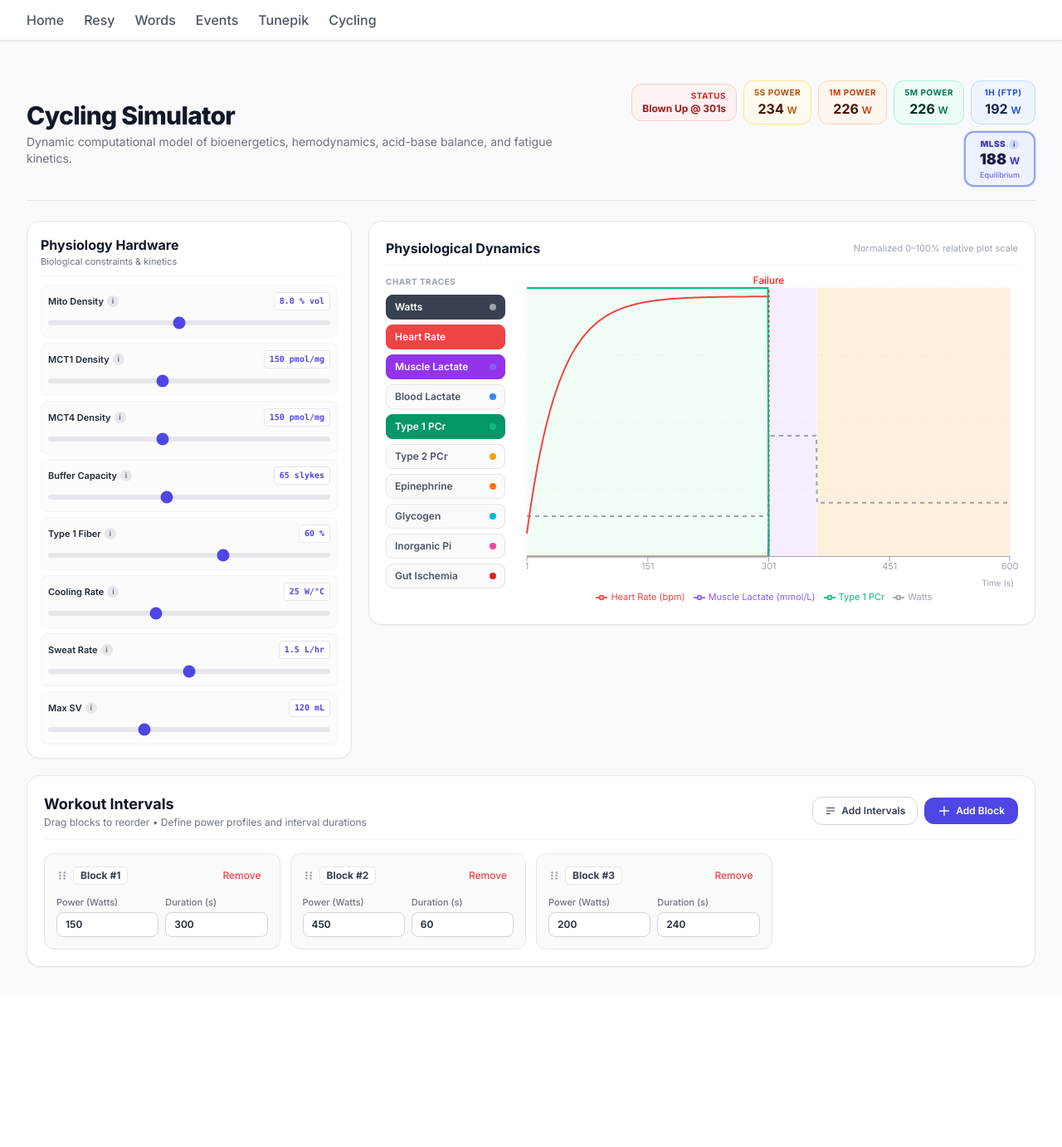
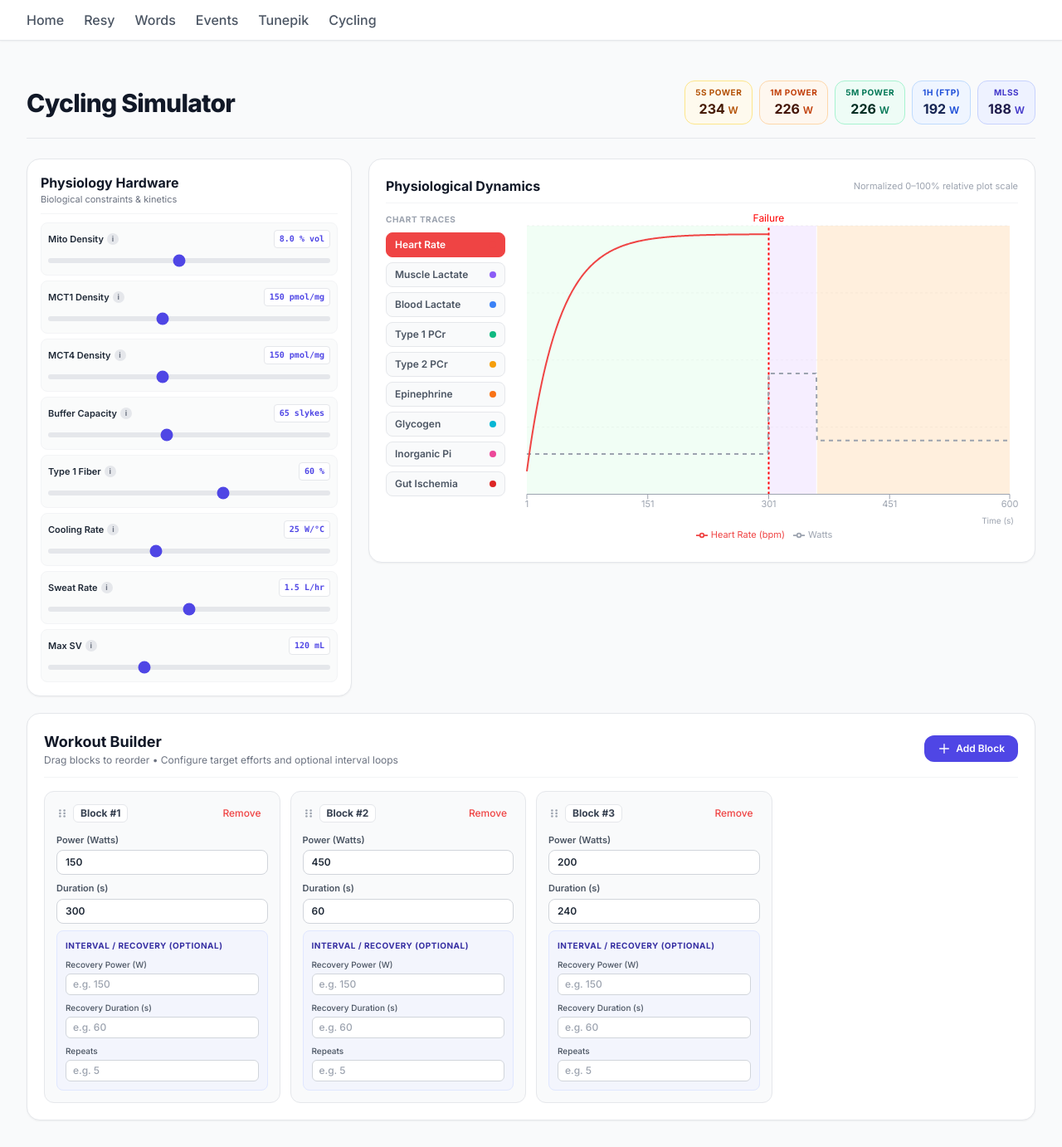
Before and after one commit to articasync/website, a Next.js app: page /cycling in a window 1280 px wide. Shown: the whole page at 83% size. Before the commit the page ends 1197 px from the top, so only its background shows below. Built offline with nearby package versions, Linux system fonts and the light colour scheme.

Commit message:
Add native interval looping in workout cards, unrolled simulation pipeline, and cleaned header

```diff
--- a/components/SimulatorClient.tsx
+++ b/components/SimulatorClient.tsx
@@ -19,7 +19,12 @@ import {
   runSimulation,
 } from "@/lib/physics";
 import { useSimulatorStore } from "@/store/useSimulatorStore";
-import { ChartToggles, Hardware, SimulationPoint } from "@/types/simulator";
+import {
+  ChartToggles,
+  Hardware,
+  SimulationPoint,
+  WorkoutBlock,
+} from "@/types/simulator";
 
 interface SliderConfig {
   key: keyof Hardware;
@@ -115,12 +120,6 @@ interface ToggleMeta {
 
 const TOGGLE_CONFIGS: ToggleMeta[] = [
   {
-    key: "showWatts",
-    label: "Watts",
-    color: "#9ca3af",
-    activeClass: "bg-gray-700 text-white border-gray-700 shadow-2xs",
-  },
-  {
     key: "showHR",
     label: "Heart Rate",
     color: "#ef4444",
@@ -192,6 +191,31 @@ function getZoneColor(watts: number, mlss: number): string {
   return "#e9d5ff"; // Z7 (150%+): purple
 }
 
+/**
+ * Unrolls complex workout blocks (repeats, secondary intervals) into a flat sequential array.
+ */
+function unrollWorkout(
+  workout: WorkoutBlock[]
+): { watts: number; durationSeconds: number }[] {
+  const flatWorkout: { watts: number; durationSeconds: number }[] = [];
+  for (const block of workout) {
+    const repeats = block.repeats && block.repeats > 0 ? block.repeats : 1;
+    for (let i = 0; i < repeats; i++) {
+      flatWorkout.push({
+        watts: block.watts,
+        durationSeconds: block.durationSeconds,
+      });
+      if (block.watts2 !== undefined && block.durationSeconds2 !== undefined) {
+        flatWorkout.push({
+          watts: block.watts2,
+          durationSeconds: block.durationSeconds2,
+        });
+      }
+    }
+  }
+  return flatWorkout;
+}
+
 export default function SimulatorClient() {
   const {
     hardware,
@@ -214,18 +238,11 @@ export default function SimulatorClient() {
   const [draggedIndex, setDraggedIndex] = useState<number | null>(null);
   const [dragOverIndex, setDragOverIndex] = useState<number | null>(null);
 
-  // Local state for "Add Intervals" generator
-  const [showIntervalsForm, setShowIntervalsForm] = useState(false);
-  const [intervalPower1, setIntervalPower1] = useState(400);
-  const [intervalDuration1, setIntervalDuration1] = useState(60);
-  const [intervalPower2, setIntervalPower2] = useState(200);
-  const [intervalDuration2, setIntervalDuration2] = useState(60);
-  const [intervalRepeats, setIntervalRepeats] = useState(5);
-
-  // Physics execution recalculates instantly when inputs change
+  // Unrolled workout array for physics simulation and zone rendering
+  const flatWorkout = useMemo(() => unrollWorkout(workout), [workout]);
   const simulationData = useMemo(
-    () => runSimulation(hardware, workout),
-    [hardware, workout]
+    () => runSimulation(hardware, flatWorkout as any),
+    [hardware, flatWorkout]
   );
 
   // Normalized simulation data for unified 0-100 plotting scale
@@ -279,60 +296,34 @@ export default function SimulatorClient() {
     };
   }, [hardware]);
 
-  // Power zone shading areas mapped over workout blocks
+  // Power zone shading areas mapped over unrolled flatWorkout
   const zoneAreas = useMemo(() => {
-    let currentStart = 1; // Simulation loop starts at time = 1
-    return workout.map((block, index) => {
+    let currentStart = 1;
+    return flatWorkout.map((block, index) => {
       const start = currentStart;
       const end = currentStart + block.durationSeconds - 1;
       currentStart = end + 1;
       return {
-        id: block.id || `zone-${index}`,
+        id: `zone-${index}`,
         start,
         end,
         color: getZoneColor(block.watts, mlss),
       };
     });
-  }, [workout, mlss]);
-
-  // Handler to generate repeated interval blocks
-  const handleGenerateIntervals = () => {
-    const repeats = Math.max(1, Math.min(50, intervalRepeats || 1));
-    const p1 = Math.max(0, intervalPower1 || 0);
-    const d1 = Math.max(1, intervalDuration1 || 1);
-    const p2 = Math.max(0, intervalPower2 || 0);
-    const d2 = Math.max(1, intervalDuration2 || 1);
-
-    for (let i = 0; i < repeats; i++) {
-      addWorkoutBlock({ watts: p1, durationSeconds: d1 });
-      addWorkoutBlock({ watts: p2, durationSeconds: d2 });
-    }
-  };
+  }, [flatWorkout, mlss]);
 
   return (
     <div className="w-full space-y-6">
-      {/* Page Header with 5 Power & Metabolic Stat Cards */}
+      {/* Clean Page Header with Horizontally Aligned 5 Stat Cards */}
       <div className="flex flex-col sm:flex-row sm:items-center sm:justify-between gap-4 border-b border-gray-200 pb-4">
         <div>
           <h1 className="text-3xl font-extrabold tracking-tight text-gray-900">
             Cycling Simulator
           </h1>
-          <p className="text-sm text-gray-500 mt-1">
-            Dynamic computational model of bioenergetics, hemodynamics, acid-base balance, and fatigue kinetics.
-          </p>
         </div>
-        <div className="flex items-center gap-2 flex-wrap sm:justify-end">
-          {blowupPoint && (
-            <div className="bg-red-50 border border-red-200 rounded-xl px-3 py-1.5 text-right">
-              <span className="text-[10px] uppercase font-bold tracking-wider text-red-600 block">
-                Status
-              </span>
-              <div className="text-xs font-bold text-red-800">
-                Blown Up @ {blowupPoint.time}s
-              </div>
-            </div>
-          )}
 
+        {/* 5 Stats Cards in a clean, uniform horizontal row */}
+        <div className="flex flex-row items-center gap-2 flex-wrap sm:justify-end">
           {/* 1. 5s Power */}
           <div className="bg-amber-50/80 border border-amber-200 rounded-xl px-3 py-1.5 text-center min-w-[70px]">
             <span className="text-[10px] uppercase font-bold tracking-wider text-amber-700 block">
@@ -363,8 +354,8 @@ export default function SimulatorClient() {
             </div>
           </div>
 
-          {/* 4. 1h Power (FTP - Exhaustion Limit) */}
-          <div className="bg-blue-50/90 border border-blue-200 rounded-xl px-3 py-1.5 text-center min-w-[78px]">
+          {/* 4. 1h Power (FTP) */}
+          <div className="bg-blue-50/90 border border-blue-200 rounded-xl px-3 py-1.5 text-center min-w-[70px]">
             <span className="text-[10px] uppercase font-bold tracking-wider text-blue-700 block">
               1h (FTP)
             </span>
@@ -373,25 +364,14 @@ export default function SimulatorClient() {
             </div>
           </div>
 
-          {/* 5. Calculated MLSS (Metabolic Equilibrium Point - Distinct Emphasis) */}
-          <div className="bg-indigo-50 border-2 border-indigo-400/80 rounded-xl px-3.5 py-1.5 text-center min-w-[86px] shadow-xs ring-1 ring-indigo-200/60">
-            <div className="flex items-center justify-center gap-1">
-              <span className="text-[10px] uppercase font-black tracking-wider text-indigo-700 block">
+          {/* 5. Calculated MLSS */}
+          <div className="bg-indigo-50/90 border border-indigo-200 rounded-xl px-3 py-1.5 text-center min-w-[70px]">
+            <span className="text-[10px] uppercase font-bold tracking-wider text-indigo-700 block">
               MLSS
             </span>
-              <span
-                title="Maximal Lactate Steady State: The highest steady power where metabolic lactate production equals systemic clearance."
-                className="inline-flex items-center justify-center w-3 h-3 rounded-full bg-indigo-200/80 text-[8px] font-bold text-indigo-700 cursor-help"
-              >
-                i
-              </span>
+            <div className="text-base font-bold text-indigo-950">
+              {mlss} <span className="text-xs font-semibold text-indigo-700">W</span>
             </div>
-            <div className="text-lg font-black text-indigo-950 leading-tight">
-              {mlss} <span className="text-xs font-bold text-indigo-700">W</span>
-            </div>
-            <span className="text-[9px] font-medium text-indigo-600/80 block">
-              Equilibrium
-            </span>
           </div>
         </div>
       </div>
@@ -585,7 +565,7 @@ export default function SimulatorClient() {
                         />
                       )}
 
-                      {toggles.showWatts && (
+                      {/* Watts always rendered unconditionally */}
                       <Line
                         isAnimationActive={false}
                         type="monotone"
@@ -596,7 +576,7 @@ export default function SimulatorClient() {
                         dot={false}
                         strokeWidth={2}
                       />
-                      )}
+
                       {toggles.showHR && (
                         <Line
                           isAnimationActive={false}
@@ -713,43 +693,17 @@ export default function SimulatorClient() {
           </div>
         </main>
 
-        {/* Bottom Pane: Workout Builder (Full 12 Cols) */}
+        {/* Bottom Pane: Redesigned Native Interval Workout Builder (Full 12 Cols) */}
         <section className="lg:col-span-12 bg-white border border-gray-200 rounded-2xl p-5 shadow-sm space-y-4">
           <div className="flex flex-col sm:flex-row sm:items-center sm:justify-between gap-3 border-b border-gray-100 pb-3">
             <div>
               <h2 className="text-lg font-bold text-gray-900">
-                Workout Intervals
+                Workout Builder
               </h2>
               <p className="text-xs text-gray-500">
-                Drag blocks to reorder • Define power profiles and interval durations
+                Drag blocks to reorder • Configure target efforts and optional interval loops
               </p>
             </div>
-            <div className="flex items-center gap-2 flex-wrap">
-              <button
-                type="button"
-                onClick={() => setShowIntervalsForm(!showIntervalsForm)}
-                className={`inline-flex items-center justify-center gap-1.5 px-3.5 py-2 text-xs font-semibold rounded-xl border transition-all ${
-                  showIntervalsForm
-                    ? "bg-indigo-50 border-indigo-300 text-indigo-700 shadow-xs"
-                    : "bg-white border-gray-300 hover:bg-gray-50 text-gray-700"
-                }`}
-              >
-                <svg
-                  className="w-3.5 h-3.5"
-                  fill="none"
-                  stroke="currentColor"
-                  viewBox="0 0 24 24"
-                >
-                  <path
-                    strokeLinecap="round"
-                    strokeLinejoin="round"
-                    strokeWidth={2}
-                    d="M4 6h16M4 12h16M4 18h7"
-                  />
-                </svg>
-                {showIntervalsForm ? "Hide Interval Generator" : "Add Intervals"}
-              </button>
-
             <button
               type="button"
               onClick={() =>
@@ -773,118 +727,10 @@ export default function SimulatorClient() {
               Add Block
             </button>
           </div>
-          </div>
-
-          {/* Expandable "Add Intervals" Generator Form */}
-          {showIntervalsForm && (
-            <div className="bg-indigo-50/70 border border-indigo-200/80 rounded-xl p-4 space-y-3">
-              <div className="flex items-center justify-between">
-                <span className="text-xs font-bold uppercase tracking-wider text-indigo-900">
-                  Interval Set Generator
-                </span>
-                <span className="text-[11px] text-indigo-700">
-                  Generates {intervalRepeats * 2} alternating work/recovery blocks
-                </span>
-              </div>
-              <div className="grid grid-cols-2 sm:grid-cols-3 md:grid-cols-5 gap-3 items-end">
-                <div>
-                  <label className="block text-[11px] font-semibold text-gray-700 mb-1">
-                    Power 1 (W)
-                  </label>
-                  <input
-                    type="number"
-                    min="0"
-                    max="2000"
-                    step="5"
-                    value={intervalPower1}
-                    onChange={(e) => setIntervalPower1(Number(e.target.value))}
-                    className="w-full bg-white border border-gray-300 rounded-lg px-2.5 py-1.5 text-xs font-semibold text-gray-800 focus:ring-2 focus:ring-indigo-500 focus:outline-none"
-                  />
-                </div>
-
-                <div>
-                  <label className="block text-[11px] font-semibold text-gray-700 mb-1">
-                    Duration 1 (s)
-                  </label>
-                  <input
-                    type="number"
-                    min="1"
-                    max="36000"
-                    step="5"
-                    value={intervalDuration1}
-                    onChange={(e) => setIntervalDuration1(Number(e.target.value))}
-                    className="w-full bg-white border border-gray-300 rounded-lg px-2.5 py-1.5 text-xs font-semibold text-gray-800 focus:ring-2 focus:ring-indigo-500 focus:outline-none"
-                  />
-                </div>
-
-                <div>
-                  <label className="block text-[11px] font-semibold text-gray-700 mb-1">
-                    Power 2 (W)
-                  </label>
-                  <input
-                    type="number"
-                    min="0"
-                    max="2000"
-                    step="5"
-                    value={intervalPower2}
-                    onChange={(e) => setIntervalPower2(Number(e.target.value))}
-                    className="w-full bg-white border border-gray-300 rounded-lg px-2.5 py-1.5 text-xs font-semibold text-gray-800 focus:ring-2 focus:ring-indigo-500 focus:outline-none"
-                  />
-                </div>
-
-                <div>
-                  <label className="block text-[11px] font-semibold text-gray-700 mb-1">
-                    Duration 2 (s)
-                  </label>
-                  <input
-                    type="number"
-                    min="1"
-                    max="36000"
-                    step="5"
-                    value={intervalDuration2}
-                    onChange={(e) => setIntervalDuration2(Number(e.target.value))}
-                    className="w-full bg-white border border-gray-300 rounded-lg px-2.5 py-1.5 text-xs font-semibold text-gray-800 focus:ring-2 focus:ring-indigo-500 focus:outline-none"
-                  />
-                </div>
-
-                <div className="col-span-2 sm:col-span-1">
-                  <label className="block text-[11px] font-semibold text-gray-700 mb-1">
-                    Repeats
-                  </label>
-                  <input
-                    type="number"
-                    min="1"
-                    max="50"
-                    step="1"
-                    value={intervalRepeats}
-                    onChange={(e) => setIntervalRepeats(Number(e.target.value))}
-                    className="w-full bg-white border border-gray-300 rounded-lg px-2.5 py-1.5 text-xs font-semibold text-gray-800 focus:ring-2 focus:ring-indigo-500 focus:outline-none"
-                  />
-                </div>
-              </div>
-
-              <div className="flex justify-end gap-2 pt-1">
-                <button
-                  type="button"
-                  onClick={() => setShowIntervalsForm(false)}
-                  className="px-3 py-1.5 bg-white hover:bg-gray-100 text-gray-600 text-xs font-medium rounded-lg border border-gray-300 transition-colors"
-                >
-                  Cancel
-                </button>
-                <button
-                  type="button"
-                  onClick={handleGenerateIntervals}
-                  className="px-4 py-1.5 bg-indigo-600 hover:bg-indigo-700 active:bg-indigo-800 text-white text-xs font-semibold rounded-lg shadow-xs transition-colors"
-                >
-                  Generate Intervals
-                </button>
-              </div>
-            </div>
-          )}
 
           {workout.length === 0 ? (
             <div className="text-center py-8 text-sm text-gray-400">
-              No workout intervals defined. Click "Add Block" or "Add Intervals" to start.
+              No workout intervals defined. Click "Add Block" to start building your workout.
             </div>
           ) : (
             <div className="grid grid-cols-1 sm:grid-cols-2 md:grid-cols-3 xl:grid-cols-4 gap-3">
@@ -913,7 +759,7 @@ export default function SimulatorClient() {
                     setDraggedIndex(null);
                     setDragOverIndex(null);
                   }}
-                  className={`bg-gray-50 border border-gray-200 rounded-xl p-3.5 space-y-3 relative group cursor-move transition-all ${
+                  className={`bg-gray-50 border border-gray-200 rounded-xl p-3.5 flex flex-col space-y-2 relative group cursor-move transition-all ${
                     draggedIndex === index ? "opacity-50" : ""
                   } ${
                     dragOverIndex === index
@@ -921,7 +767,8 @@ export default function SimulatorClient() {
                       : ""
                   }`}
                 >
-                  <div className="flex items-center justify-between">
+                  {/* Block Header */}
+                  <div className="flex items-center justify-between pb-1">
                     <div className="flex items-center gap-1.5">
                       {/* 6-dot grip indicator */}
                       <svg
@@ -949,9 +796,10 @@ export default function SimulatorClient() {
                     </button>
                   </div>
 
-                  <div className="grid grid-cols-2 gap-2">
+                  {/* Main Work Effort Inputs (1 Column Stacked) */}
+                  <div className="space-y-2">
                     <div>
-                      <label className="block text-[11px] font-medium text-gray-500 mb-1">
+                      <label className="block text-[11px] font-semibold text-gray-600 mb-1">
                         Power (Watts)
                       </label>
                       <input
@@ -970,7 +818,7 @@ export default function SimulatorClient() {
                     </div>
 
                     <div>
-                      <label className="block text-[11px] font-medium text-gray-500 mb-1">
+                      <label className="block text-[11px] font-semibold text-gray-600 mb-1">
                         Duration (s)
                       </label>
                       <input
@@ -991,6 +839,84 @@ export default function SimulatorClient() {
                       />
                     </div>
                   </div>
+
+                  {/* Shaded Interval / Recovery / Repeats Section */}
+                  <div className="bg-indigo-50/50 border border-indigo-100 rounded-lg p-2.5 space-y-2 mt-1">
+                    <div className="flex items-center justify-between">
+                      <span className="text-[10px] font-bold uppercase tracking-wider text-indigo-800">
+                        Interval / Recovery (Optional)
+                      </span>
+                    </div>
+
+                    <div>
+                      <label className="block text-[10px] font-medium text-gray-600 mb-0.5">
+                        Recovery Power (W)
+                      </label>
+                      <input
+                        type="number"
+                        min="0"
+                        max="2000"
+                        step="5"
+                        placeholder="e.g. 150"
+                        value={block.watts2 ?? ""}
+                        onChange={(e) =>
+                          updateWorkoutBlock(block.id, {
+                            watts2:
+                              e.target.value === ""
+                                ? undefined
+                                : Math.max(0, Number(e.target.value)),
+                          })
+                        }
+                        className="w-full bg-white border border-gray-300 rounded-md px-2 py-1 text-xs font-medium text-gray-800 placeholder-gray-400 focus:ring-2 focus:ring-indigo-500 focus:outline-none"
+                      />
+                    </div>
+
+                    <div>
+                      <label className="block text-[10px] font-medium text-gray-600 mb-0.5">
+                        Recovery Duration (s)
+                      </label>
+                      <input
+                        type="number"
+                        min="1"
+                        max="36000"
+                        step="5"
+                        placeholder="e.g. 60"
+                        value={block.durationSeconds2 ?? ""}
+                        onChange={(e) =>
+                          updateWorkoutBlock(block.id, {
+                            durationSeconds2:
+                              e.target.value === ""
+                                ? undefined
+                                : Math.max(1, Number(e.target.value)),
+                          })
+                        }
+                        className="w-full bg-white border border-gray-300 rounded-md px-2 py-1 text-xs font-medium text-gray-800 placeholder-gray-400 focus:ring-2 focus:ring-indigo-500 focus:outline-none"
+                      />
+                    </div>
+
+                    <div>
+                      <label className="block text-[10px] font-medium text-gray-600 mb-0.5">
+                        Repeats
+                      </label>
+                      <input
+                        type="number"
+                        min="1"
+                        max="50"
+                        step="1"
+                        placeholder="e.g. 5"
+                        value={block.repeats ?? ""}
+                        onChange={(e) =>
+                          updateWorkoutBlock(block.id, {
+                            repeats:
+                              e.target.value === ""
+                                ? undefined
+                                : Math.max(1, Number(e.target.value)),
+                          })
+                        }
+                        className="w-full bg-white border border-gray-300 rounded-md px-2 py-1 text-xs font-medium text-gray-800 placeholder-gray-400 focus:ring-2 focus:ring-indigo-500 focus:outline-none"
+                      />
+                    </div>
+                  </div>
                 </div>
               ))}
             </div>
--- a/store/useSimulatorStore.ts
+++ b/store/useSimulatorStore.ts
@@ -20,7 +20,6 @@ export interface SimulatorState {
     updates: Partial<Omit<WorkoutBlock, "id">>
   ) => void;
   addWorkoutBlock: (block?: Partial<Omit<WorkoutBlock, "id">>) => void;
-  addWorkoutBlocks: (blocks: Array<Partial<Omit<WorkoutBlock, "id">>>) => void;
   removeWorkoutBlock: (id: string) => void;
   reorderWorkoutBlocks: (startIndex: number, endIndex: number) => void;
   clearWorkout: () => void;
@@ -47,11 +46,10 @@ export const DEFAULT_WORKOUT: WorkoutBlock[] = [
 ];
 
 export const DEFAULT_TOGGLES: ChartToggles = {
-  showWatts: true,
   showHR: true,
-  showMuscleH: true,
+  showMuscleH: false,
   showBloodH: false,
-  showPCr1: true,
+  showPCr1: false,
   showPCr2: false,
   showEpi: false,
   showGlycogen: false,
@@ -95,18 +93,11 @@ export const useSimulatorStore = create<SimulatorState>((set) => ({
         id: generateUniqueId(),
         watts: block?.watts ?? 200,
         durationSeconds: block?.durationSeconds ?? 60,
+        watts2: block?.watts2,
+        durationSeconds2: block?.durationSeconds2,
+        repeats: block?.repeats,
       };
       return { workout: [...state.workout, newBlock] };
-    }),
-
-  addWorkoutBlocks: (blocks) =>
-    set((state) => {
-      const newBlocks: WorkoutBlock[] = blocks.map((block) => ({
-        id: generateUniqueId(),
-        watts: block?.watts ?? 200,
-        durationSeconds: block?.durationSeconds ?? 60,
-      }));
-      return { workout: [...state.workout, ...newBlocks] };
     }),
 
   removeWorkoutBlock: (id) =>
--- a/types/simulator.ts
+++ b/types/simulator.ts
@@ -2,6 +2,9 @@ export interface WorkoutBlock {
   id: string;
   watts: number;
   durationSeconds: number;
+  watts2?: number;
+  durationSeconds2?: number;
+  repeats?: number;
 }
 
 export interface Hardware {
@@ -30,7 +33,6 @@ export interface ChartToggles {
   showPCr1: boolean;
   showPCr2: boolean;
   showEpi: boolean;
-  showWatts: boolean;
   showGlycogen: boolean;
   showPi: boolean;
   showGutIschemia: boolean;
```
Lines whose indentation alone changed are shown as unchanged.
